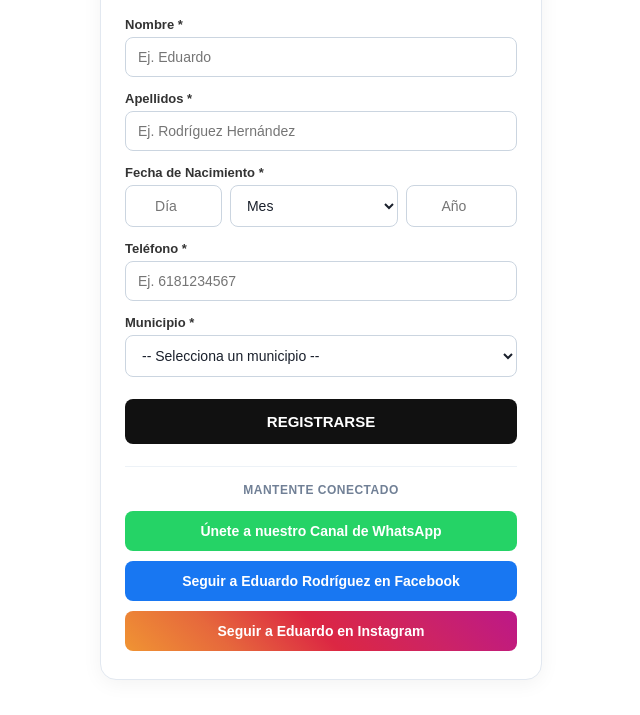
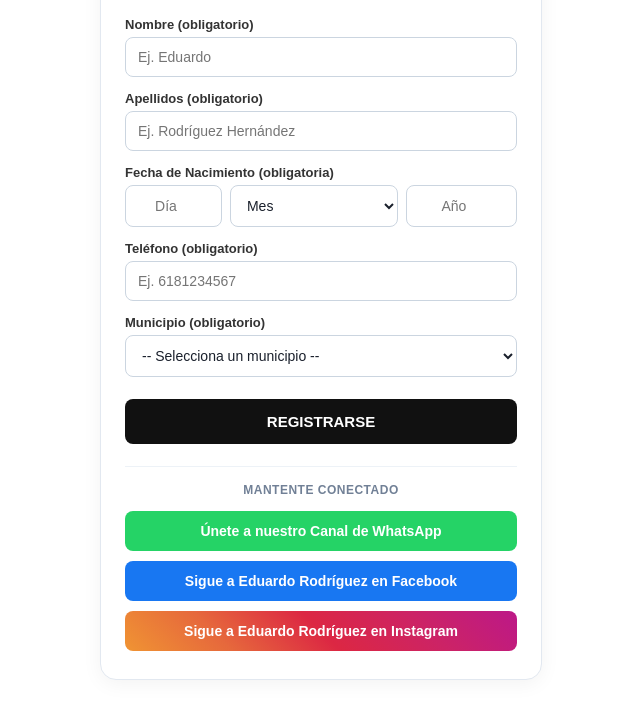
Before and after one commit to indicadorel-ui/PosadaCNOP, a plain HTML site: page index.html in a window 1280 px wide. Shown: the part 125-840 px from the top of the page, without its empty margins (319-959 px from the left). Drawn offline with Linux system fonts and the light colour scheme; a web font is replaced by a local one.

Commit message:
index.html

```diff
--- a/index.html
+++ b/index.html
@@ -189,18 +189,18 @@
   <!-- FORMULARIO DE REGISTRO -->
   <form id="regForm">
     <div class="form-group">
-      <label>Nombre *</label>
+      <label>Nombre (obligatorio)</label>
       <input type="text" id="nombre" required placeholder="Ej. Eduardo">
     </div>
 
     <div class="form-group">
-      <label>Apellidos *</label>
+      <label>Apellidos (obligatorio)</label>
       <input type="text" id="apellidos" required placeholder="Ej. Rodríguez Hernández">
     </div>
 
     <!-- FECHA DE NACIMIENTO -->
     <div class="form-group">
-      <label>Fecha de Nacimiento *</label>
+      <label>Fecha de Nacimiento (obligatoria)</label>
       <div class="date-row">
         <input type="number" id="diaNac" min="1" max="31" placeholder="Día" required style="flex: 1;">
 
@@ -225,12 +225,12 @@
     </div>
 
     <div class="form-group">
-      <label>Teléfono *</label>
+      <label>Teléfono (obligatorio)</label>
       <input type="tel" id="telefono" required placeholder="Ej. 6181234567">
     </div>
 
     <div class="form-group">
-      <label>Municipio *</label>
+      <label>Municipio (obligatorio)</label>
       <select id="municipio" required>
         <option value="" disabled selected>-- Selecciona un municipio --</option>
         <option value="Canatlán">Canatlán</option>
@@ -285,11 +285,11 @@
     </a>
 
     <a href="https://www.facebook.com/share/1J8cgQdRdk/?mibextid=wwXIfr" target="_blank" rel="noopener noreferrer" class="btn-social btn-facebook">
-      Seguir a Eduardo Rodríguez en Facebook
+      Sigue a Eduardo Rodríguez en Facebook
     </a>
 
     <a href="https://www.instagram.com/eduardguezh?avpt=MXE2ZGZlYTdudXZycA==" target="_blank" rel="noopener noreferrer" class="btn-social btn-instagram">
-      Seguir a Eduardo en Instagram
+      Sigue a Eduardo Rodríguez en Instagram
     </a>
   </form>
 
```
